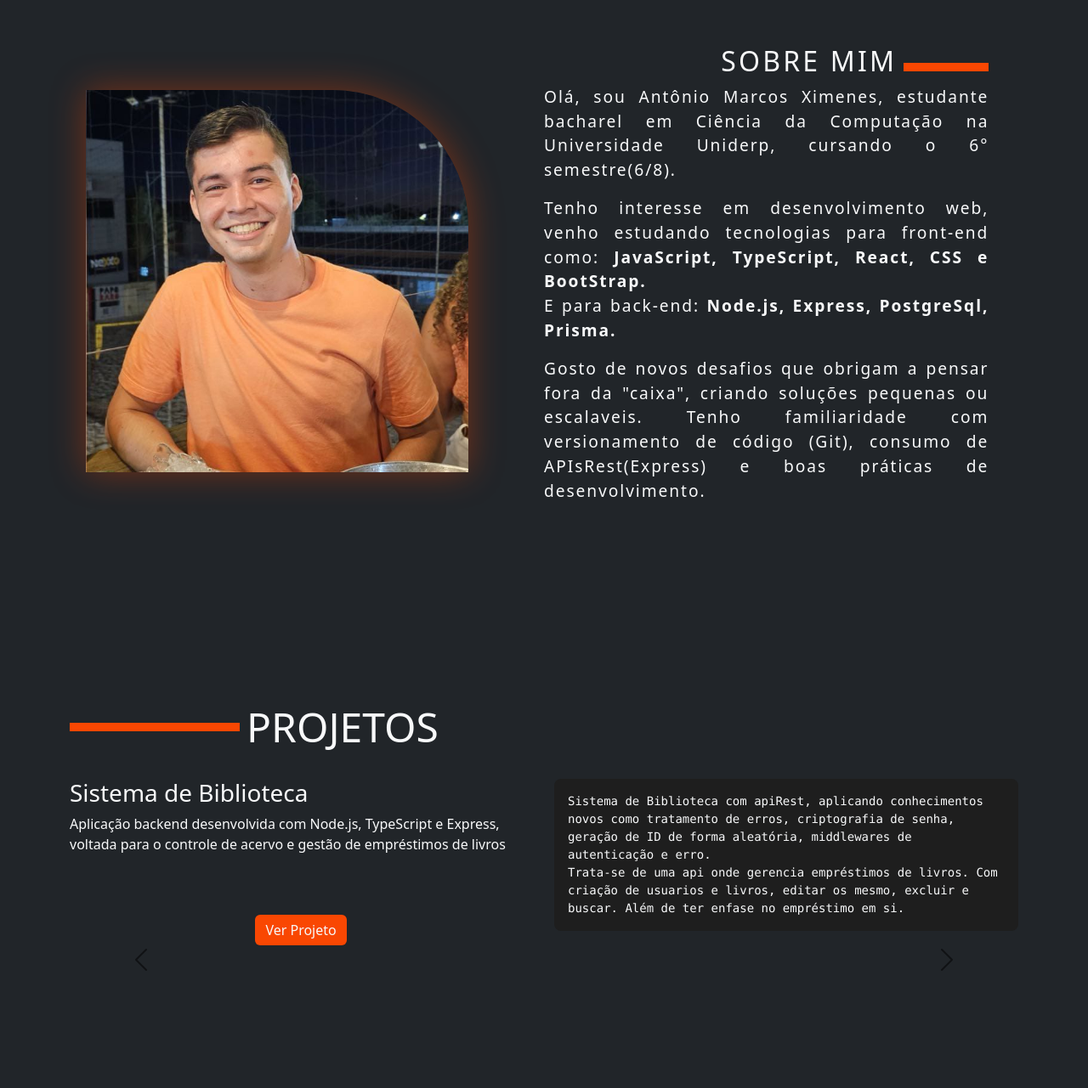
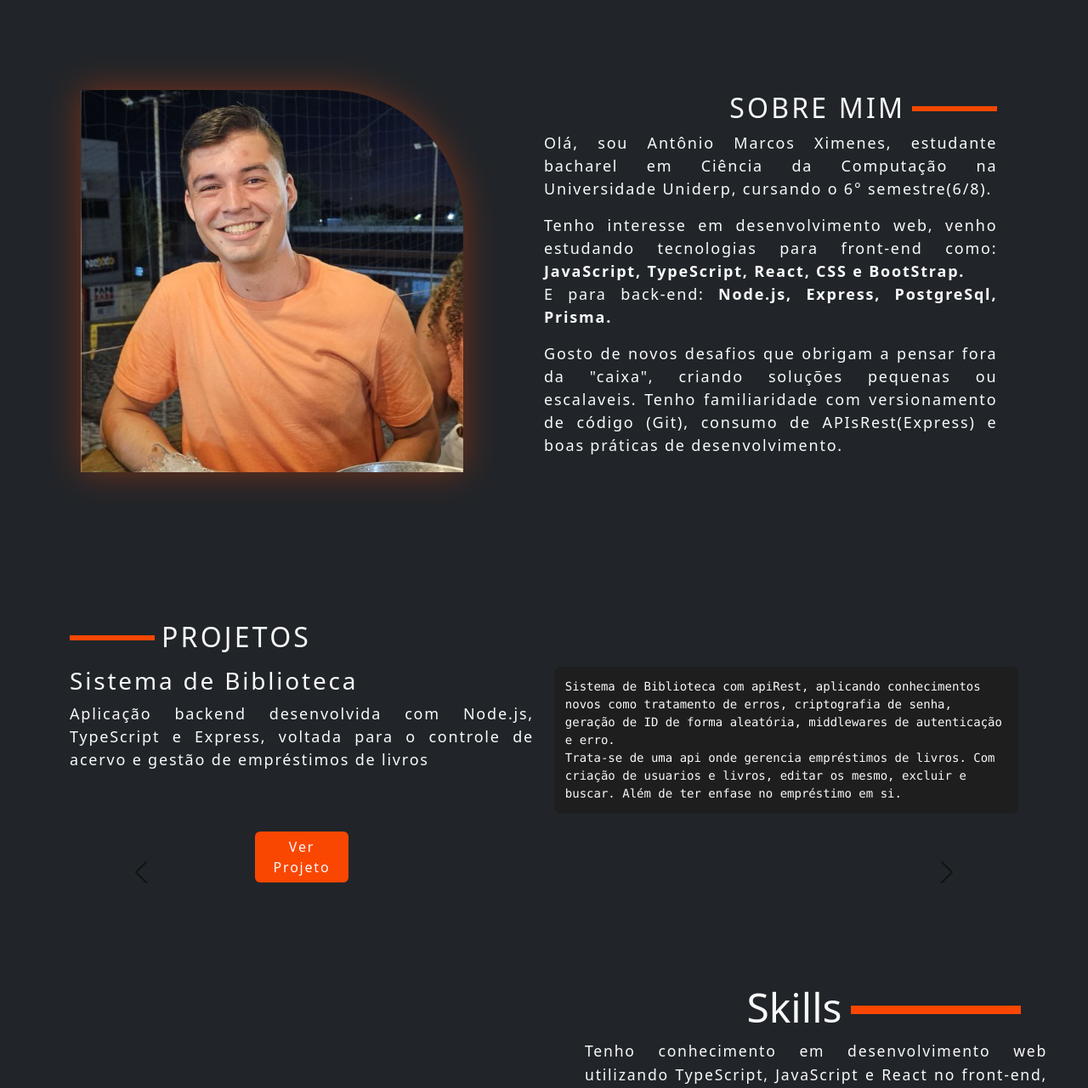
Before and after one commit to antonioximens/portfolio, a React (Vite) app: page / in a window 1280 px wide. Shown: the part 929-2210 px from the top of the page at 85% size. Built offline with nearby package versions, Linux system fonts and the light colour scheme.

Commit message:
ADICIONANDO O CONTAINER NOS COMPONENTES

```diff
--- a/src/components/AboutMe/index.tsx
+++ b/src/components/AboutMe/index.tsx
@@ -1,19 +1,18 @@
 import React from "react";
 import image from "../../image/profile.jpg";
 import style from "./style.module.css";
+import { Container } from "react-bootstrap";
 
 export const AboutMe: React.FC = () => {
   return (
     <>
-      <div
-        id="AboutMe"
-        className="container-fluid text-light d-flex align-items-center"
-        style={{
+    <Container fluid id="AboutMe" className="p-0 text-light d-flex align-items-center"
+    style={{
           backgroundColor: "#212529",
           minHeight: "100vh"
         }}
-      >
-        {/* inicio do conteudo */}
+    >
+      {/* inicio do conteudo */}
         <div className="row w-100 gx-0">
           <div className="col-md-6 d-flex justify-content-center align-items-center">
             <div className={style.imageWrapper}>
@@ -49,7 +48,7 @@ export const AboutMe: React.FC = () => {
           </div>
         </div>
         {/* fim */}
-      </div>
+      </Container>
     </>
   );
 };
--- a/src/components/AboutMe/style.module.css
+++ b/src/components/AboutMe/style.module.css
@@ -12,7 +12,7 @@
 }
 
 .subTitle {
-    font-size: 1.2rem;
+    font-size: 1.125rem;
     font-weight: 400;
     text-align: justify;
     letter-spacing: 0.1em;
@@ -21,6 +21,7 @@
 .portfolioStripe {
   display: inline-block;
   width: 100px;
-  height: 10px;
+  height: 6px;
+  margin-bottom: 0.5rem;
   background-color: #f94702;
 }
--- a/src/components/Pojects/index.tsx
+++ b/src/components/Pojects/index.tsx
@@ -26,7 +26,7 @@ Ideal para páginas de marketing e formulários de conversão.
     title: "Sistema de Biblioteca",
     description:
       "Aplicação backend desenvolvida com Node.js, TypeScript e Express, voltada para o controle de acervo e gestão de empréstimos de livros",
-    link: "https://github.com/antonioximens/sistema-de-biblioteca" ,
+    link: "https://github.com/antonioximens/sistema-de-biblioteca",
     code: `Sistema de Biblioteca com apiRest, aplicando conhecimentos novos como tratamento de erros, criptografia de senha, geração de ID de forma aleatória, middlewares de autenticação e erro.
 Trata-se de uma api onde gerencia empréstimos de livros. Com criação de usuarios e livros, editar os mesmo, excluir e buscar. Além de ter enfase no empréstimo em si.`,
   },
@@ -34,7 +34,7 @@ Trata-se de uma api onde gerencia empréstimos de livros. Com criação de usuar
     title: "Perfil de Usuário",
     description:
       "React Profile é um componente desenvolvido com React + Vite, que apresenta um card visual e interativo exibindo informações de perfil de um usuário",
-    link: "https://github.com/antonioximens/react-profile" ,
+    link: "https://github.com/antonioximens/react-profile",
     code: `É um componente de interface desenvolvido com React e Vite, que exibe um cartão de perfil de usuário com imagem, nome e descrição. O projeto foca em design responsivo e reutilizável, sendo ideal para portfólios, páginas pessoais ou dashboards. Sua estrutura modular permite fácil personalização e expansão com novas funcionalidades, como links sociais, animações ou integração com APIs externas.`,
   },
   {
@@ -43,18 +43,23 @@ Trata-se de uma api onde gerencia empréstimos de livros. Com criação de usuar
       "O App Vendas é uma aplicação desenvolvida com Next.js, TypeScript e API routes, com foco em gerenciamento de produtos para vendas online",
     link: "https://github.com/antonioximens/app-vendas",
     code: `App Vendas é uma aplicação web desenvolvida com Next.js e TypeScript, que simula um sistema de gerenciamento de produtos para vendas. O projeto utiliza as API Routes nativas do Next.js para criar um backend leve e funcional, permitindo cadastrar, listar e visualizar produtos de forma dinâmica.`,
-  }
+  },
 ];
 
 export const Projects: React.FC = () => {
   return (
-    <div id="projects" className="bg-dark text-light py-5">
-      <Container>
-        <h2 className={`${style.sectionTitle}`}>
+    <div
+      className="container-fluid"
+      style={{
+        backgroundColor: "#212529"
+      }}
+    >
+      <Container id="projects" className="bg-dark text-light" style={{scrollMarginTop: "80px"}}>
+        <h2 className={`pb-2 ${style.sectionTitle}`}>
           <span className={`me-2 ${style.portfolioStripe}`}></span>
           PROJETOS
         </h2>
-        <Carousel variant="dark" indicators={false} >
+        <Carousel variant="dark" indicators={false}>
           {projects.map((project, index) => (
             <Carousel.Item key={index}>
               <div className="row justify-content-center">
--- a/src/components/Pojects/style.module.css
+++ b/src/components/Pojects/style.module.css
@@ -1,28 +1,35 @@
-.sectionTitle {
-  font-size: 3rem;
-  margin: 2rem 0;
-  padding-top: 1rem;;
-  display: flex;
-  align-items: center;
+.sectionTitle,
+h3 {
+  font-size: 2rem;
+  font-weight: 500;
+  letter-spacing: 0.1em;
+}
+
+p {
+  font-size: 1.125rem;
+  font-weight: 400;
+  text-align: justify;
+  letter-spacing: 0.1em;
 }
 
 .portfolioStripe {
-  width: 200px;
-  height: 10px;
+  display: inline-block;
+  width: 100px;
+  height: 6px;
+  margin-bottom: 0.5rem;
   background-color: #f94702;
-  display: inline-block;
 }
 
 .codeBlock {
   background-color: #1e1e1e;
-  padding: 1rem;
+  padding: 0.8rem;
   border-radius: 0.5rem;
   overflow-x: auto;
   white-space: pre-wrap;
 }
 
 .button {
-    background-color: #f94702 !important;
-    border: 0 !important;
-    margin: 10% 40%;
+  background-color: #f94702 !important;
+  border: 0 !important;
+  margin: 10% 40%;
 }
--- a/src/components/Presentation/index.tsx
+++ b/src/components/Presentation/index.tsx
@@ -3,20 +3,19 @@ import image from "../../image/profile.jpg";
 import NavBar from "../NavBar";
 import style from "./style.module.css";
 import { TypeAnimation } from "react-type-animation";
+import { Container } from "react-bootstrap";
 
 export const Presentation: React.FC = () => {
   return (
     <>
       <NavBar />
-      <div
-        id="Home"
-        className="container-fluid text-light d-flex align-items-center"
-        style={{
+      <Container fluid id="Home" className="p-0 text-light d-flex align-items-center"
+      style={{
           backgroundColor: "#212529",
           minHeight: "100vh",
         }}
       >
-        {/* inicio do conteudo */}
+      {/* inicio do conteudo */}
         <div className="row w-100 gx-0">
           <div className="col-md-7 d-flex flex-column justify-content-center align-items-center">
             <h1 className={`${style.title}`}>Antônio Marcos Ximenes</h1>
@@ -46,7 +45,8 @@ export const Presentation: React.FC = () => {
           </div>
         </div>
         {/* fim */}
-      </div>
+
+      </Container>
     </>
   );
 };
```
